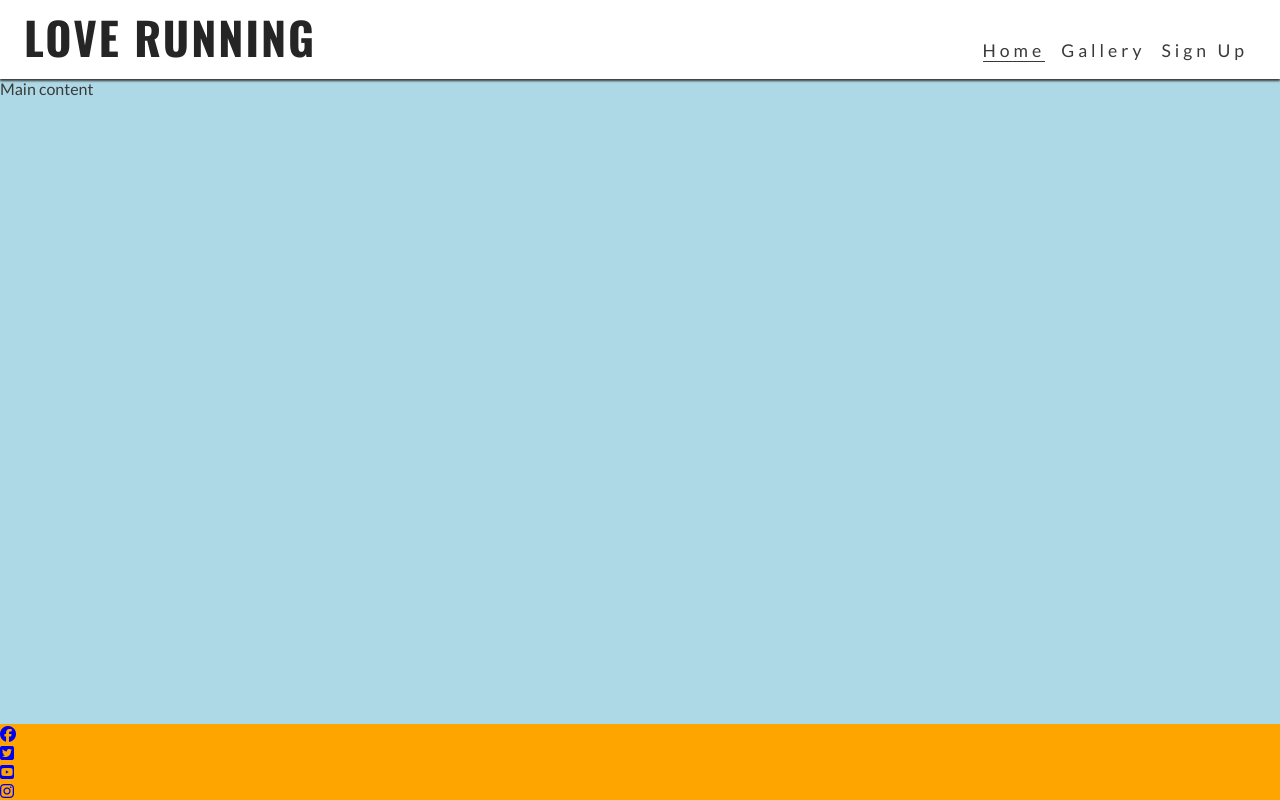
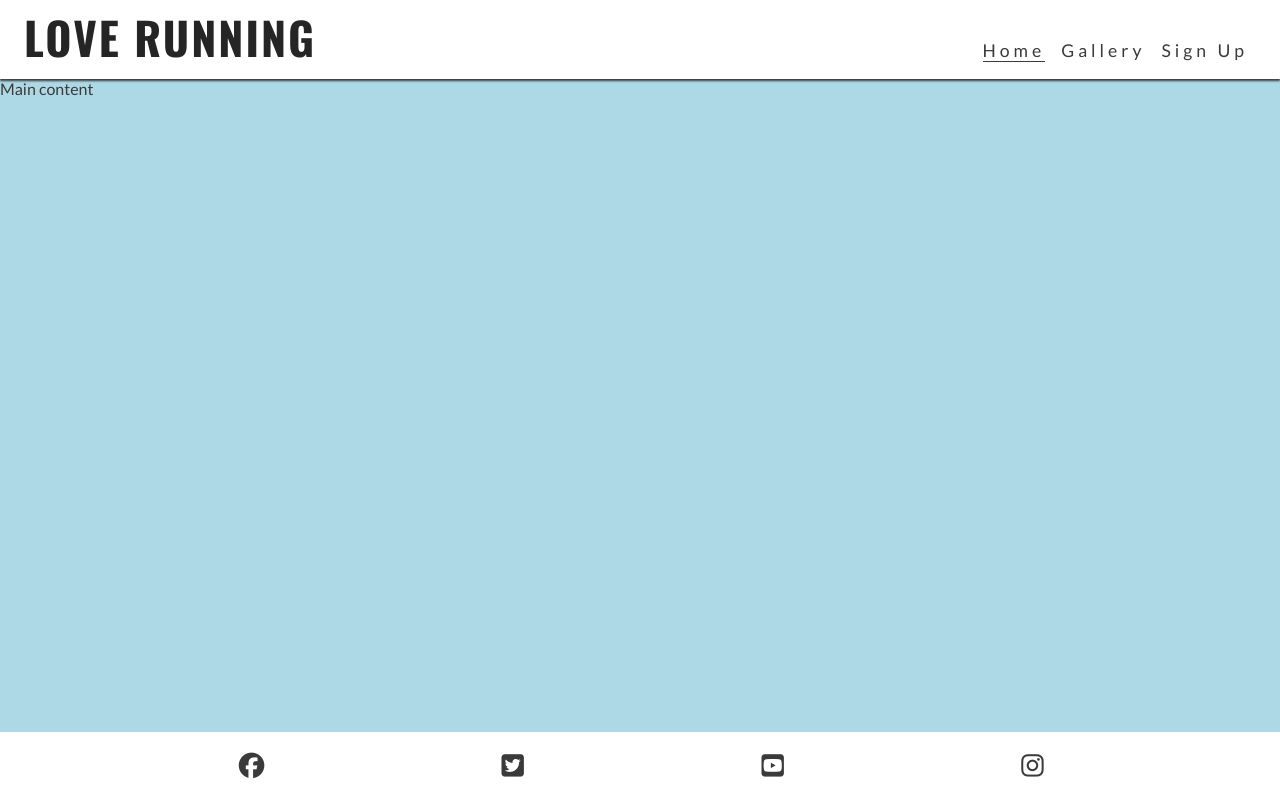
Before and after one commit to RaulCraciun93/LOVE-RUNNING, a plain HTML site: page index.html in a window 1280 px wide. Drawn offline with nearby package versions, Linux system fonts and the light colour scheme.

Commit message:
Style footer icons for all screen sizes

```diff
--- a/assets/css/style.css
+++ b/assets/css/style.css
@@ -92,8 +92,19 @@ main {
 }
 
 /* Footer */
-footer {
-    background-color: orange;
+#social-networks {
+    text-align: center;
+    padding: 20px 0;
+    display: flex;
+    justify-content: space-evenly;
+    list-style-type: none;
+}
+
+#social-networks i {
+    font-size: 160%;
+    padding: 5%;
+    color: #3a3a3a;
+
 }
 
 /* Media query: tablets and larger (768 and up) */
--- a/index.html
+++ b/index.html
@@ -26,7 +26,9 @@
             <h1 id="logo">Love Running</h1>
         </a>
         <input type="checkbox" id="nav-toggle" name="nav-toggle">
-        <label for="nav-toggle" class="nav-toggle-label"><i class="fa-solid fa-bars"></i></label>
+        <label for="nav-toggle" class="nav-toggle-label">
+            <i class="fa-solid fa-bars"></i>
+        </label>
         <nav>
             <ul id="menu">
                 <li><a href="" class="active">Home</a></li>
@@ -41,7 +43,7 @@
 
     <!-- Footer -->
     <footer>
-        <ul>
+        <ul id="social-networks">
             <li><a href="https://www.facebook.com/" target="_blank" rel="noopener"
                     aria-label="Visit our Facebook page (opens in a new tab)"><i class="fa-brands fa-facebook"></i></a>
             </li>
```
